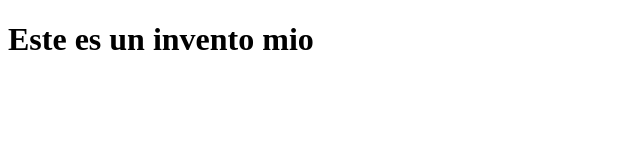
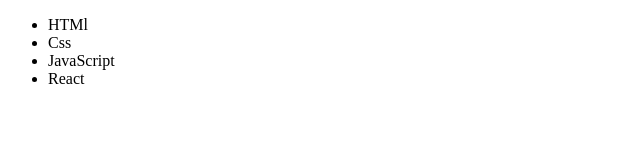
Before and after one commit to guacharo00/alura_git, a plain HTML site: page index.html in a window 1280 px wide. Shown: the whole page, without its empty margins (0-640 px from the left). Drawn offline with Linux system fonts and the light colour scheme.

Commit message:
add courses list

```diff
--- a/index.html
+++ b/index.html
@@ -7,6 +7,11 @@
   <title>lista de cursos de devOps de alura</title>
 </head>
 <body>
-  <h1>Este es un invento mio</h1>
+  <ul>
+  	<li>HTMl</li>
+  	<li>Css</li>
+  	<li>JavaScript</li>
+  	<li>React</li>
+  </ul>
 </body>
 </html>
```
